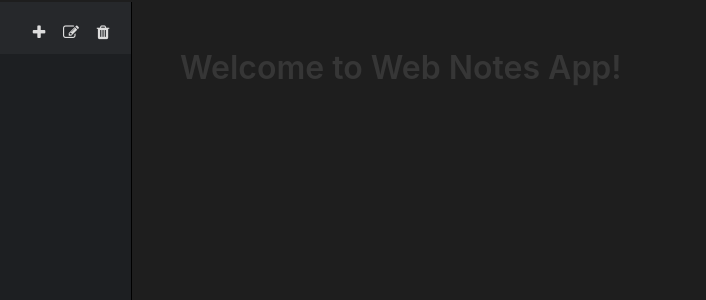
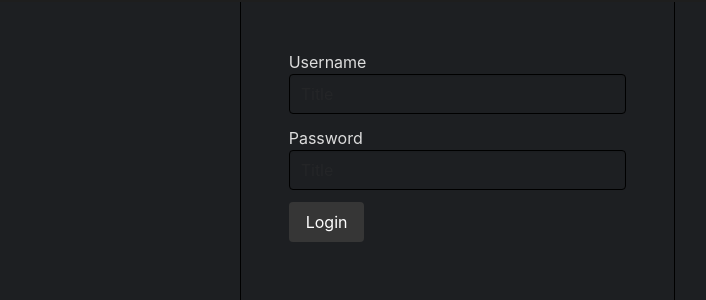
Before and after one commit to sologubd/react-notes, a React (Create React App) app: page / in a window 1280 px wide. Shown: the top 300 px of the page, without its empty margins (182-888 px from the left). Built offline with nearby package versions, Linux system fonts and the light colour scheme.

Commit message:
fake login page

```diff
--- a/src/App.tsx
+++ b/src/App.tsx
@@ -6,7 +6,7 @@ import { NotesContext } from "./note-context";
 import { viewReducer } from "./view-reducer";
 import { ViewContext } from "./view-context";
 import { View } from "./types";
-import { getNotes, saveNotes } from "./db";
+import { userIsAuthenticated, getNotes, saveNotes } from "./db";
 
 const NotesListProvider: React.FC = ({ children }) => {
   const [storedNotes] = useState(() => getNotes());
@@ -24,8 +24,9 @@ const NotesListProvider: React.FC = ({ children }) => {
 };
 
 const ViewProvider: React.FC = ({ children }) => {
+  const [isAuthenticated] = useState(() => userIsAuthenticated());
   const viewState = {
-    view: View.NOTES_LIST,
+    view: isAuthenticated ? View.NOTES_LIST : View.LOGIN,
   };
   const [state, dispatch] = useReducer(viewReducer, viewState);
 
--- /dev/null
+++ b/src/components/auth.tsx
@@ -0,0 +1,52 @@
+import React from "react";
+
+import { useViewActions } from "../view-context";
+import { login } from "../db";
+
+type Props = {
+  onSubmit: () => void;
+};
+
+const LoginView: React.FC<Props> = ({ onSubmit }) => {
+  // Fake login form, just as an example.
+  // If a user submits the form it stores to the local storage that
+  // the user is authenticated and redirects to the Main View
+  return (
+    <div className="columns">
+      <div className="column"></div>
+      <div className="column login">
+        <div className="section">
+          <div className="field">
+            <div className="control">
+              Username
+              <input id="title" className="input" type="text" placeholder="Title" />
+            </div>
+          </div>
+          <div className="field">
+            <div className="control">
+              Password
+              <input id="title" className="input" type="password" placeholder="Title" />
+            </div>
+          </div>
+          <div className="field is-grouped">
+            <div className="control">
+              <button className="button is-dark" onClick={onSubmit}>
+                Login
+              </button>
+            </div>
+          </div>
+        </div>
+      </div>
+      <div className="column"></div>
+    </div>
+  );
+};
+
+export const Login = () => {
+  const viewActions = useViewActions();
+  const onSubmit = () => {
+    login();
+    viewActions.goToNotesView();
+  };
+  return <LoginView onSubmit={onSubmit} />;
+};
--- a/src/components/main.tsx
+++ b/src/components/main.tsx
@@ -4,18 +4,21 @@ import { View } from "../types";
 import { NoteForm } from "./note-form";
 import { NotesList } from "./notes-list";
 import { useViewState } from "../view-context";
+import { Login } from "./auth";
 
 type Props = {
   readonly view: View;
 };
 
 const MainView: React.FC<Props> = ({ view }) => {
-  return (
-    <span>
-      {view === View.NOTES_LIST && <NotesList />}
-      {view === View.EDIT_NOTE && <NoteForm />}
-    </span>
-  );
+  switch (view) {
+    case View.LOGIN:
+      return <Login />;
+    case View.NOTES_LIST:
+      return <NotesList />;
+    case View.EDIT_NOTE:
+      return <NoteForm />;
+  }
 };
 
 export const Main: React.FC = () => {
--- a/src/components/navigation.tsx
+++ b/src/components/navigation.tsx
@@ -2,26 +2,37 @@ import React from "react";
 
 import { useNoteListActions } from "../note-context";
 import { useViewActions } from "../view-context";
+import { logout } from "../db";
 
 type Props = {
-  readonly addNote: () => void;
-  readonly removeNote: () => void;
+  readonly onAddNote: () => void;
+  readonly onRemoveNote: () => void;
+  readonly onLogout: () => void;
 };
 
-const NotesNavbarView: React.FC<Props> = ({ addNote, removeNote }) => {
+const NotesNavbarView: React.FC<Props> = ({ onAddNote, onRemoveNote, onLogout }) => {
   return (
     <nav className="navbar" role="navigation" aria-label="main navigation">
       <div id="navbarBasicExample" className="navbar-menu">
+        <div className="navbar-start">
+          <div className="navbar-item">
+            <div className="buttons">
+              <span className="icon is-medium" onClick={onLogout}>
+                <i className="fa fa-sign-out"></i>
+              </span>
+            </div>
+          </div>
+        </div>
         <div className="navbar-end">
           <div className="navbar-item">
             <div className="buttons">
-              <span className="icon is-medium" onClick={addNote}>
+              <span className="icon is-medium" onClick={onAddNote}>
                 <i className="fa fa-plus"></i>
               </span>
               <span className="icon is-medium">
                 <i className="fa fa-edit"></i>
               </span>
-              <span className="icon is-medium" onClick={removeNote}>
+              <span className="icon is-medium" onClick={onRemoveNote}>
                 <i className="fa fa-trash"></i>
               </span>
             </div>
@@ -35,5 +46,11 @@ const NotesNavbarView: React.FC<Props> = ({ addNote, removeNote }) => {
 export const NotesNavbar: React.FC = () => {
   const noteActions = useNoteListActions();
   const viewActions = useViewActions();
-  return <NotesNavbarView addNote={viewActions.goToEditView} removeNote={noteActions.removeNote} />;
+  const onLogout = () => {
+    logout();
+    viewActions.goToLoginView();
+  };
+  return (
+    <NotesNavbarView onAddNote={viewActions.goToEditView} onRemoveNote={noteActions.removeNote} onLogout={onLogout} />
+  );
 };
--- a/src/db.ts
+++ b/src/db.ts
@@ -9,3 +9,16 @@ export const getNotes = (): INote[] => {
 export const saveNotes = (notes: INote[]) => {
   window.localStorage.setItem("notes", JSON.stringify(notes));
 };
+
+export const userIsAuthenticated = (): boolean => {
+  const notes = window.localStorage.getItem("authenticated");
+  return notes === null ? false : JSON.parse(notes);
+};
+
+export const login = () => {
+  window.localStorage.setItem("authenticated", JSON.stringify(true));
+};
+
+export const logout = () => {
+  window.localStorage.setItem("authenticated", JSON.stringify(false));
+};
--- a/src/sass/main.sass
+++ b/src/sass/main.sass
@@ -31,6 +31,9 @@ body
 .navbar-item
   color: rgb(221, 221, 221);
 
+.navbar-start
+  padding-left: 1rem;
+
 .note
   padding: 0rem 0.5rem;
 
@@ -48,6 +51,9 @@ body
     background-color: rgb(29, 31, 34);
     border-right: 0.1rem solid rgb(0, 0, 0);
 
+  .column.login
+    background-color: rgb(29, 31, 34);
+
   .column.content
     background-color: rgb(30, 30, 30);
 
--- a/src/types/enums.ts
+++ b/src/types/enums.ts
@@ -1,6 +1,7 @@
 export enum View {
   NOTES_LIST = "NOTES_LIST",
   EDIT_NOTE = "EDIT_NOTE",
+  LOGIN = "LOGIN",
 }
 
 export enum NoteListEvent {
--- a/src/view-context.ts
+++ b/src/view-context.ts
@@ -23,6 +23,7 @@ export const useChangeViewState = () => {
   const [actions] = useState(() => ({
     goToNotesView: () => changeView(dispatch)(View.NOTES_LIST),
     goToEditView: () => changeView(dispatch)(View.EDIT_NOTE),
+    goToLoginView: () => changeView(dispatch)(View.LOGIN),
   }));
 
   return [state, actions] as const;
```
Also changed, not shown: public/css/main.css.
